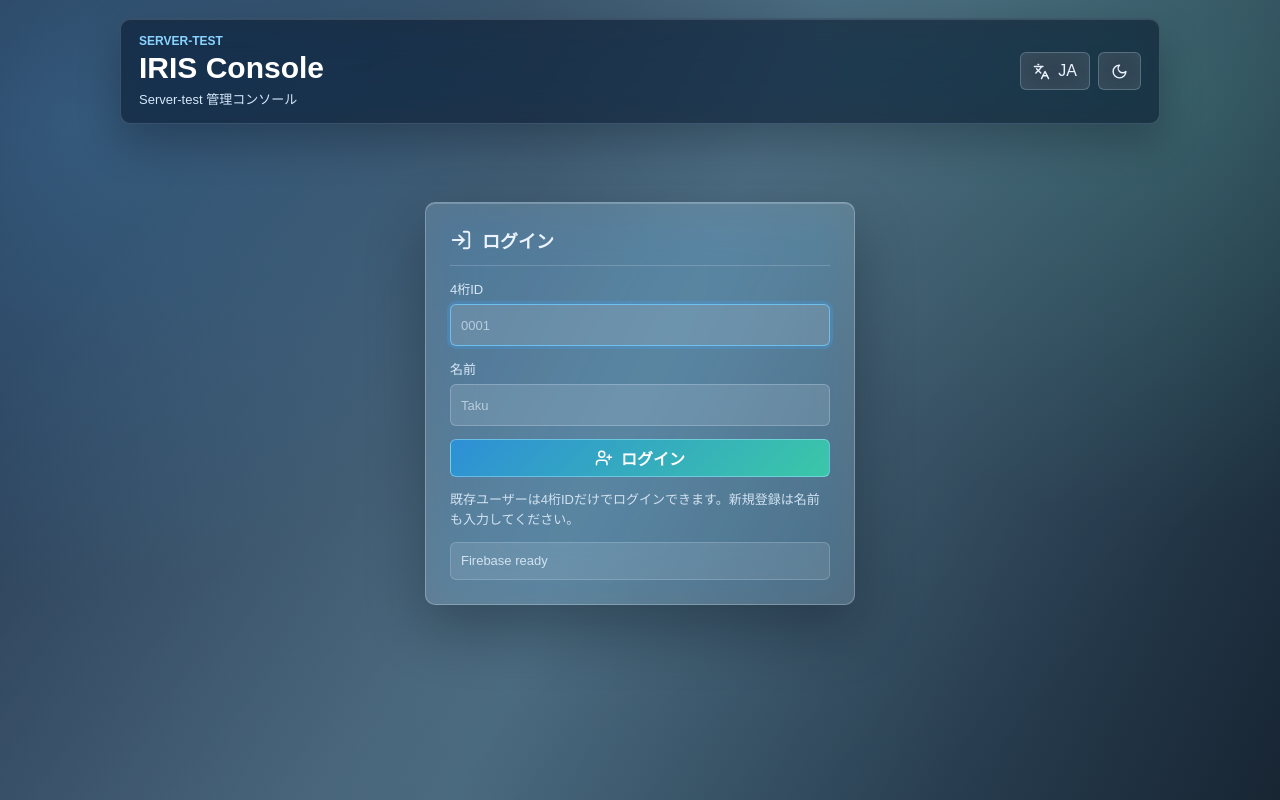
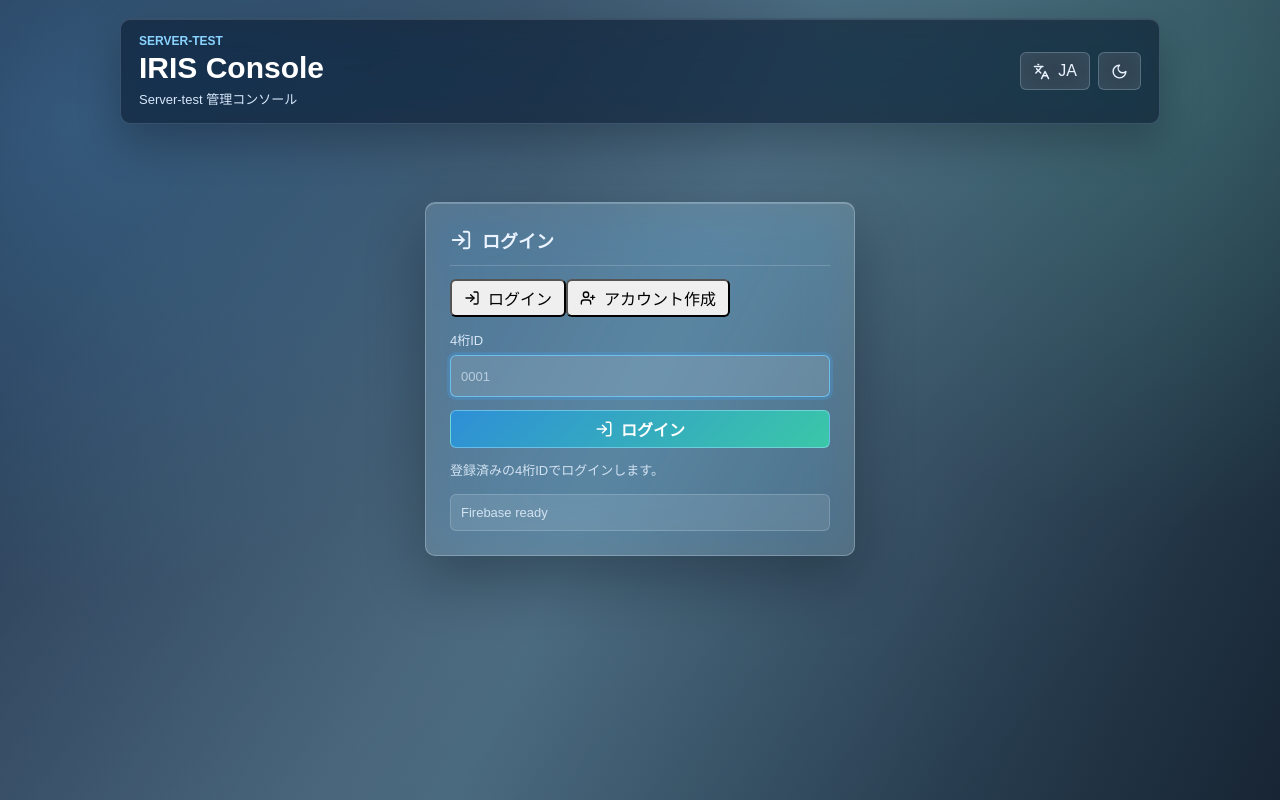
Before and after one commit to Taku20200824/Server-test, a Next.js app: page /login in a window 1280 px wide. Built offline with nearby package versions, Linux system fonts and the light colour scheme; no server answers.

Commit message:
Separate login and create account modes

```diff
--- a/src/app/login/page.tsx
+++ b/src/app/login/page.tsx
@@ -9,42 +9,52 @@ import { auth, db } from "@/lib/firebase";
 import styles from "./LoginPage.module.css";
 
 type Language = "ja" | "en" | "mn";
+type Mode = "login" | "create";
 
 const labels = {
   ja: {
     id: "4桁ID",
     name: "名前",
     login: "ログイン",
-    register: "新規登録",
+    create: "アカウント作成",
     title: "IRIS Console",
     subtitle: "Server-test 管理コンソール",
-    hint: "既存ユーザーは4桁IDだけでログインできます。新規登録は名前も入力してください。",
+    loginHint: "登録済みの4桁IDでログインします。",
+    createHint: "新しい4桁IDと名前でアカウントを作成します。",
     idError: "4桁IDを入力してください",
-    nameError: "新規登録には名前が必要です",
+    nameError: "アカウント作成には名前が必要です",
+    missing: "このIDはまだ登録されていません。アカウント作成を選んでください。",
+    exists: "このIDはすでに登録済みです。ログインを選んでください。",
     loading: "接続中..."
   },
   en: {
     id: "4-digit ID",
     name: "Name",
     login: "Login",
-    register: "Register",
+    create: "Create Account",
     title: "IRIS Console",
     subtitle: "Server-test management console",
-    hint: "Existing users can login with the 4-digit ID. New users also need a name.",
+    loginHint: "Login with an existing 4-digit ID.",
+    createHint: "Create an account with a new 4-digit ID and name.",
     idError: "Enter a 4-digit ID",
-    nameError: "Name is required for registration",
+    nameError: "Name is required to create an account",
+    missing: "This ID is not registered yet. Choose Create Account.",
+    exists: "This ID already exists. Choose Login.",
     loading: "Connecting..."
   },
   mn: {
     id: "4 оронтой ID",
     name: "Нэр",
     login: "Нэвтрэх",
-    register: "Бүртгэх",
+    create: "Аккаунт үүсгэх",
     title: "IRIS Console",
     subtitle: "Server-test удирдлагын консол",
-    hint: "Бүртгэлтэй хэрэглэгч 4 оронтой ID-гаар нэвтэрнэ. Шинэ хэрэглэгч нэрээ оруулна.",
+    loginHint: "Бүртгэлтэй 4 оронтой ID-гаар нэвтэрнэ.",
+    createHint: "Шинэ 4 оронтой ID болон нэрээр аккаунт үүсгэнэ.",
     idError: "4 оронтой ID оруулна уу",
-    nameError: "Шинэ бүртгэлд нэр шаардлагатай",
+    nameError: "Аккаунт үүсгэхэд нэр шаардлагатай",
+    missing: "Энэ ID бүртгэлгүй байна. Аккаунт үүсгэхийг сонгоно уу.",
+    exists: "Энэ ID аль хэдийн байна. Нэвтрэхийг сонгоно уу.",
     loading: "Холбогдож байна..."
   }
 };
@@ -52,6 +62,7 @@ const labels = {
 export default function LoginPage() {
   const router = useRouter();
   const [language, setLanguage] = useState<Language>("ja");
+  const [mode, setMode] = useState<Mode>("login");
   const [dark, setDark] = useState(false);
   const [accountId, setAccountId] = useState("");
   const [displayName, setDisplayName] = useState("");
@@ -64,11 +75,17 @@ export default function LoginPage() {
     setLanguage((value) => (value === "ja" ? "en" : value === "en" ? "mn" : "ja"));
   }
 
-  async function handleLogin(event: FormEvent<HTMLFormElement>) {
+  async function handleSubmit(event: FormEvent<HTMLFormElement>) {
     event.preventDefault();
     const cleanId = accountId.replace(/\D/g, "").slice(0, 4);
+    const cleanName = displayName.trim();
+
     if (cleanId.length !== 4) {
       setStatus(t.idError);
+      return;
+    }
+    if (mode === "create" && !cleanName) {
+      setStatus(t.nameError);
       return;
     }
 
@@ -79,22 +96,34 @@ export default function LoginPage() {
       const credential = await signInAnonymously(auth);
       const accountRef = doc(db, "irisAccounts", cleanId);
       const accountSnapshot = await getDoc(accountRef);
-      const existingName = accountSnapshot.exists() ? accountSnapshot.data().displayName : "";
-      const name = (displayName.trim() || existingName || "").trim();
 
-      if (!name) {
-        setStatus(t.nameError);
+      if (mode === "login") {
+        if (!accountSnapshot.exists()) {
+          setStatus(t.missing);
+          setBusy(false);
+          return;
+        }
+
+        const data = accountSnapshot.data();
+        const name = typeof data.displayName === "string" ? data.displayName : cleanId;
+        window.localStorage.setItem("irisAccount", JSON.stringify({ id: cleanId, displayName: name }));
+        router.replace("/console");
+        return;
+      }
+
+      if (accountSnapshot.exists()) {
+        setStatus(t.exists);
         setBusy(false);
         return;
       }
 
       await setDoc(accountRef, {
-        displayName: name,
+        displayName: cleanName,
         authUid: credential.user.uid,
         updatedAt: serverTimestamp()
-      }, { merge: true });
+      });
 
-      window.localStorage.setItem("irisAccount", JSON.stringify({ id: cleanId, displayName: name }));
+      window.localStorage.setItem("irisAccount", JSON.stringify({ id: cleanId, displayName: cleanName }));
       router.replace("/console");
     } catch (error) {
       setStatus(error instanceof Error ? error.message : "Firebase error");
@@ -117,21 +146,34 @@ export default function LoginPage() {
           </div>
         </header>
 
-        <form className={styles.card} onSubmit={handleLogin}>
+        <form className={styles.card} onSubmit={handleSubmit}>
           <div className={styles.cardHead}>
-            <LogIn size={22} />
-            <h2>{t.login}</h2>
+            {mode === "login" ? <LogIn size={22} /> : <UserPlus size={22} />}
+            <h2>{mode === "login" ? t.login : t.create}</h2>
           </div>
+
+          <div className={styles.modeTabs}>
+            <button className={mode === "login" ? styles.activeTab : styles.modeTab} type="button" onClick={() => setMode("login")}><LogIn size={16} />{t.login}</button>
+            <button className={mode === "create" ? styles.activeTab : styles.modeTab} type="button" onClick={() => setMode("create")}><UserPlus size={16} />{t.create}</button>
+          </div>
+
           <label>
             {t.id}
             <input value={accountId} inputMode="numeric" maxLength={4} onChange={(event) => setAccountId(event.target.value.replace(/\D/g, "").slice(0, 4))} placeholder="0001" autoFocus />
           </label>
-          <label>
-            {t.name}
-            <input value={displayName} onChange={(event) => setDisplayName(event.target.value)} placeholder="Taku" />
-          </label>
-          <button className={styles.primary} disabled={busy} type="submit"><UserPlus size={18} />{displayName.trim() ? t.register : t.login}</button>
-          <p className={styles.hint}>{t.hint}</p>
+
+          {mode === "create" && (
+            <label>
+              {t.name}
+              <input value={displayName} onChange={(event) => setDisplayName(event.target.value)} placeholder="Taku" />
+            </label>
+          )}
+
+          <button className={styles.primary} disabled={busy} type="submit">
+            {mode === "login" ? <LogIn size={18} /> : <UserPlus size={18} />}
+            {mode === "login" ? t.login : t.create}
+          </button>
+          <p className={styles.hint}>{mode === "login" ? t.loginHint : t.createHint}</p>
           <p className={styles.status}>{status}</p>
         </form>
       </section>
```
